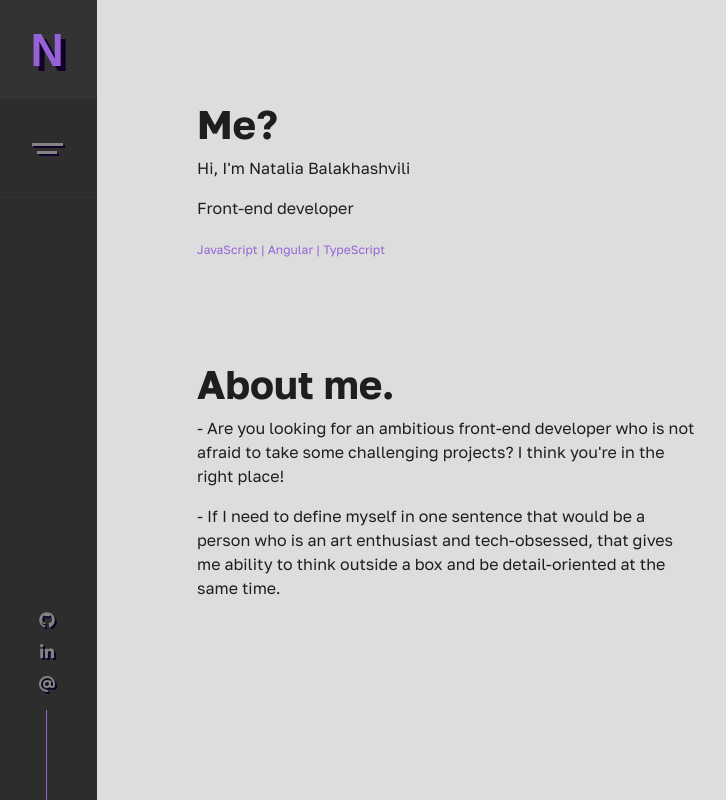
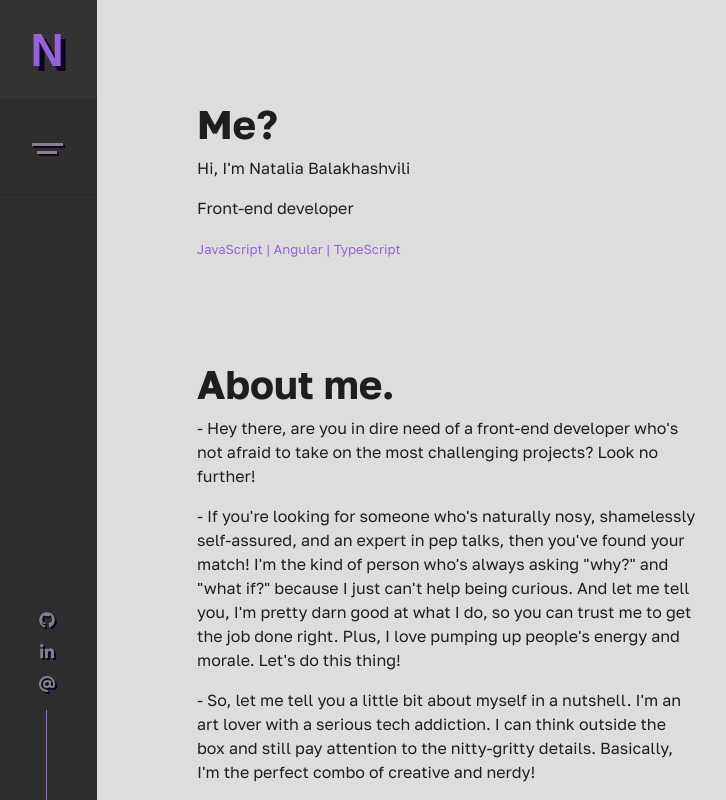
Before and after one commit to nataliebale/portfolio, an Angular app: page /home in a window 1280 px wide. Shown: the whole page, without its empty margins (3-729 px from the left). Built offline with nearby package versions, Linux system fonts and the light colour scheme.

Commit message:
feat - some home changes

```diff
--- a/src/app/app.component.scss
+++ b/src/app/app.component.scss
@@ -21,7 +21,10 @@
   &-main{
     background: #dddddd;
     width: calc(100% - 100px);
+    height: 100vh;
     margin-left: -320px;
+    padding-bottom: 100px;
+    overflow: auto;
     position: relative;
     transition: margin 0.3s ease;
 
--- a/src/app/features/home/home.component.html
+++ b/src/app/features/home/home.component.html
@@ -7,10 +7,22 @@
 
 <section class="home-section">
   <h1 class="section-title">About me.</h1>
-  <p class="section-paragraph">- Are you looking for an ambitious front-end developer who is not afraid to take some challenging projects?
-    I think you're in the right place!
+  <p class="section-paragraph">
+    - Hey there, are you in dire need of a front-end developer who's not afraid to take on the most challenging projects? Look no further!
   </p>
-  <p class="section-paragraph">- If I need to define myself in one sentence that would be a person who is an
-    art enthusiast and tech-obsessed, that gives me ability to think outside a box and be detail-oriented  at the same time.
+  <p class="section-paragraph">
+    - If you're looking for someone who's naturally nosy, shamelessly self-assured, and an expert in pep talks, then you've found your match!
+
+    I'm the kind of person who's always asking "why?" and "what if?" because I just can't help being curious. And let me tell you, I'm pretty darn good at what I do, so you can trust me to get the job done right. Plus, I love pumping up people's energy and morale. Let's do this thing!
+  </p>
+  <p class="section-paragraph">
+    - So, let me tell you a little bit about myself in a nutshell. I'm an art lover with a serious tech addiction. I can think outside the box and still pay attention to the nitty-gritty details. Basically, I'm the perfect combo of creative and nerdy!
+  </p>
+  <p class="section-paragraph">
+    - For mor information, check my
+    <a href="https://www.linkedin.com/in/natalia-balakhashvili-1a75a2173/"
+       class="section-secondary-title">
+      LinkedIn
+    </a>
   </p>
 </section>
--- a/src/assets/scss/styles.scss
+++ b/src/assets/scss/styles.scss
@@ -22,6 +22,7 @@
 }
 
 .section-secondary-title{
-  font-size: 12px;
+  font-size: 13px;
+  font-weight: 400;
   color: $color-github-purple;
 }
```
